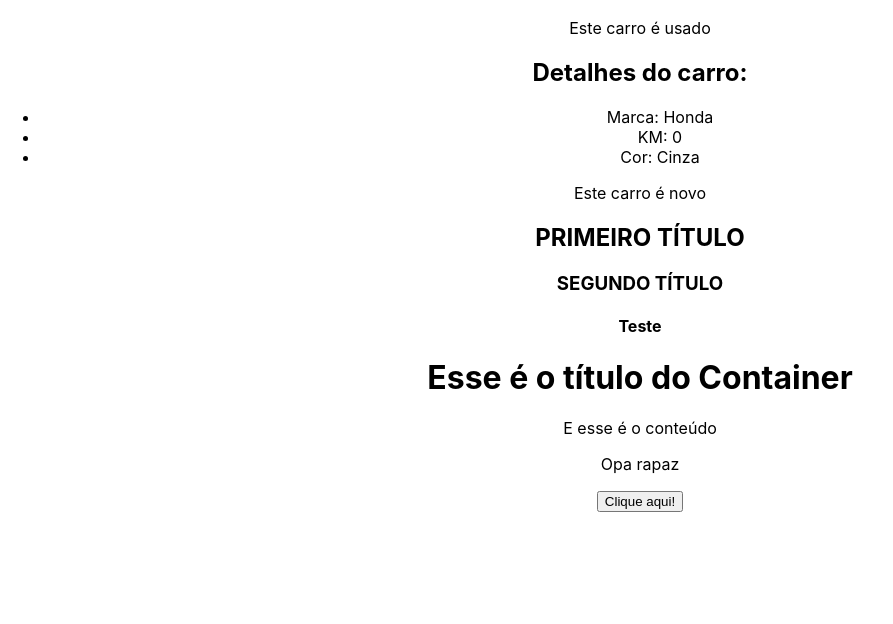
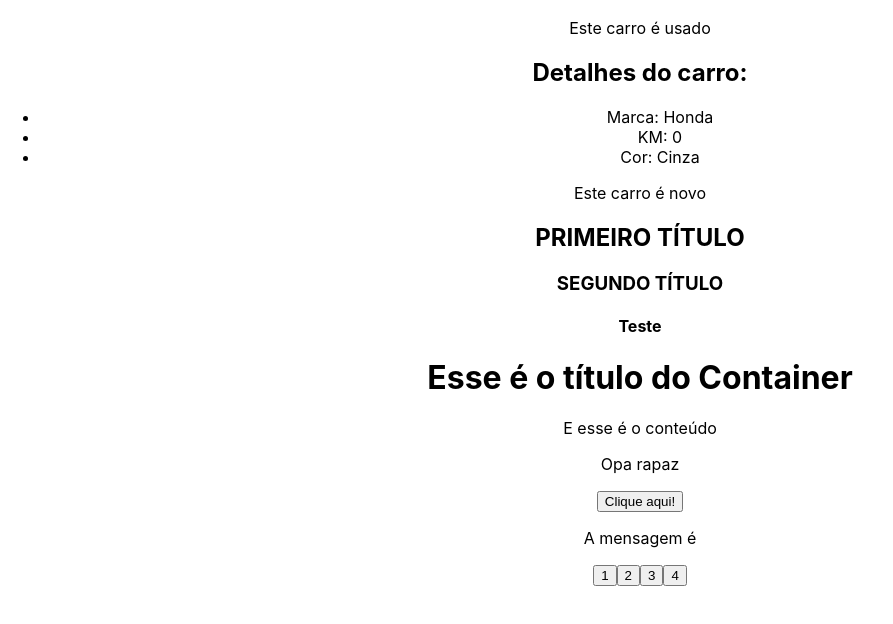
Before and after one commit to allanfenelon/CURSO_REACT, a React (Create React App) app in the folder 3_AVANCANDO_EM_REACT/avancando-em-react/: page / in a window 1280 px wide. Shown: the part 2616-3240 px from the top of the page, without its empty margins (0-893 px from the left). Built offline with nearby package versions, Linux system fonts and the light colour scheme.

Commit message:
state lift

```diff
--- a/3_AVANCANDO_EM_REACT/avancando-em-react/src/App.js
+++ b/3_AVANCANDO_EM_REACT/avancando-em-react/src/App.js
@@ -7,10 +7,14 @@
 import Fragment from './components/Fragment';
 import Container from './components/Container';
 import ExecuteFunction from './components/ExecuteFunction';
+import Message from './components/Message';
+import ChangeMessageState from './components/ChangeMessageState';
 // Assests / CSS
 import './App.css';
 import City from './assets/city.jpg'
 import { useState } from 'react';
+
+
 
 
 
@@ -26,6 +30,12 @@
     {id: 3, brand:'BMW', km:235600, color:'Preto',newCar: false},
     {id: 4, brand:'Honda', km:0, color:'Cinza',newCar: true},
   ]
+
+  const [message, setMessage] = useState("")
+
+  const handleMessage = (msg) => {
+    setMessage(msg)
+  }
   return (
     <div className="App">
       <div>
@@ -65,6 +75,10 @@
 
         {/* EXECUTAR FUNÇÃO  */}
         <ExecuteFunction myFuction={showMessage}/>
+
+        {/* STATE LIFT  */}
+        <Message msg={message}/>
+        <ChangeMessageState handleMessage={handleMessage}/>
     </div>
   );
 }
--- /dev/null
+++ b/3_AVANCANDO_EM_REACT/avancando-em-react/src/components/ChangeMessageState.js
@@ -0,0 +1,15 @@
+
+
+const ChangeMessageState = ({handleMessage}) => {
+    const messagens = ['oi','ola','adeus','tchau']
+  return (
+    <div>
+        <button onClick={() => handleMessage(messagens[0])}>1</button>
+        <button onClick={() => handleMessage(messagens[1])}>2</button>
+        <button onClick={() => handleMessage(messagens[2])}>3</button>
+        <button onClick={() => handleMessage(messagens[3])}>4</button>
+    </div>
+  )
+}
+
+export default ChangeMessageState
--- /dev/null
+++ b/3_AVANCANDO_EM_REACT/avancando-em-react/src/components/Message.js
@@ -0,0 +1,11 @@
+
+
+const Message = ({msg}) => {
+  return (
+    <div>
+        <p>A mensagem é {msg}</p>
+    </div>
+  )
+}
+
+export default Message
```
